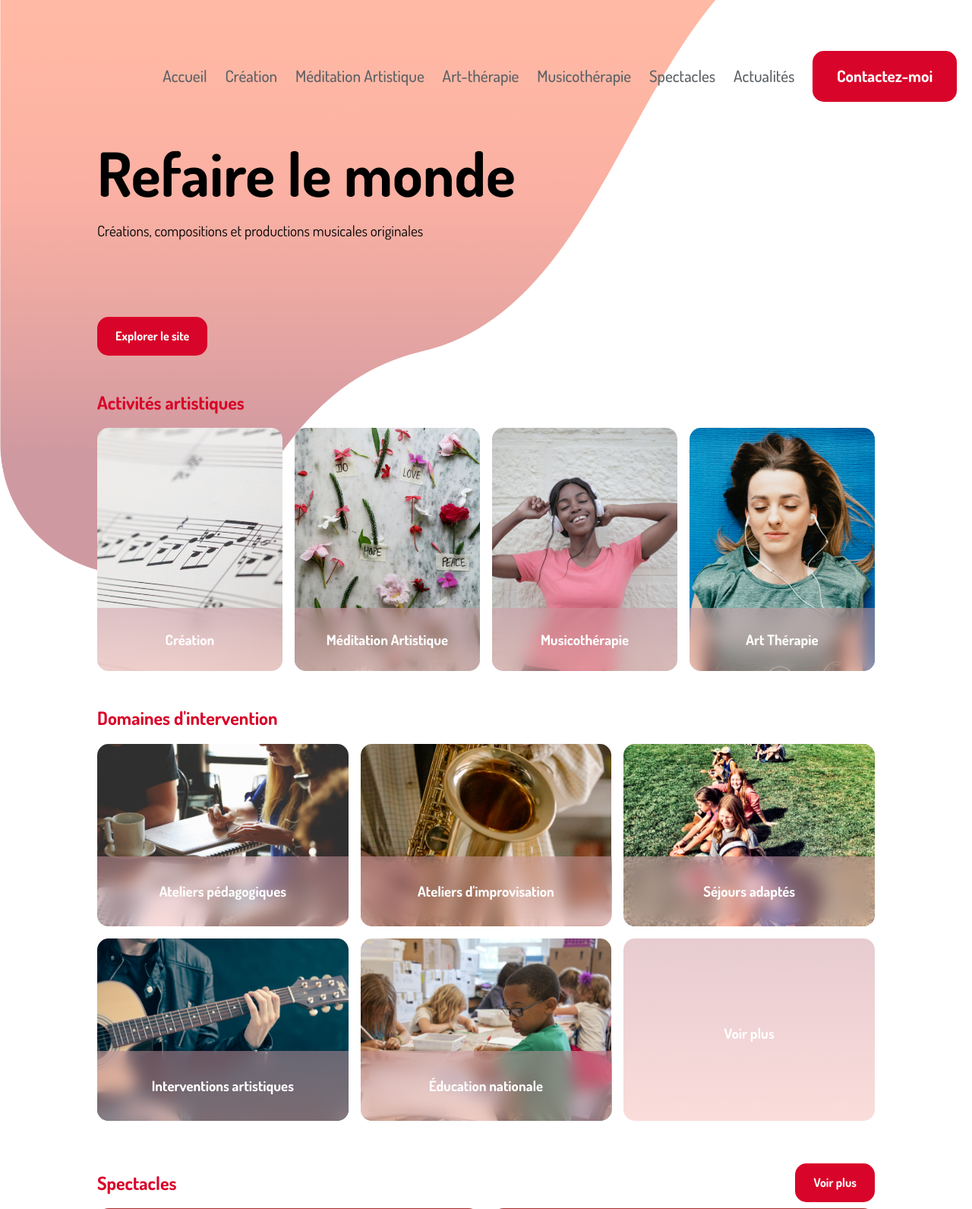
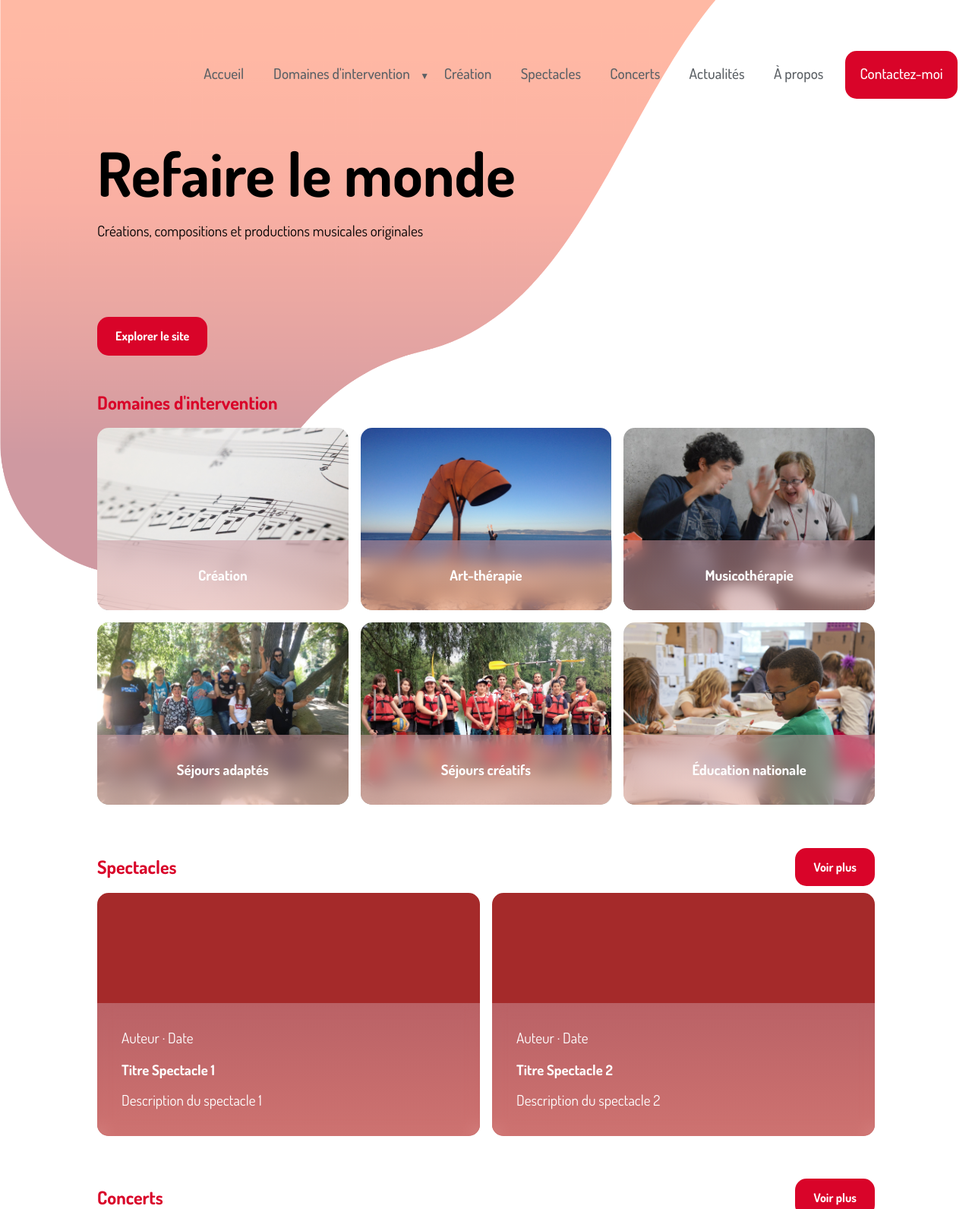
Before and after one commit to trmouv/refaire_le_monde.io, a PHP site: page / in a window 1280 px wide. Shown: the top 1591 px of the page at 76% size. Run offline with PHP 8.4, Linux system fonts and the light colour scheme.

Commit message:
changement format PHP
Ajout des pages enfants des domaines d'intervention
Ajout menu.php
Modif @index.php -> ajout php include

```diff
--- a/index.html
+++ b/index.php
@@ -16,26 +16,34 @@
         <div id="mySidenav" class="sidenav">
             <a href="javascript:void(0)" class="closebtn" onclick="closeNav()">&times;</a>
             <a href="#">Accueil</a>
+            <a href="#">Domaines d'intervention</a>
             <a href="#">Création</a>
-            <a href="#">Méditation artistique</a>
-            <a href="#">Art-thérapie</a>
-            <a href="#">Musicothérapie</a>
-            <a href="#">spectacles</a>
+            <a href="#">Spectacles</a>
+            <a href="#">Concerts</a>
             <a href="#">Actualités</a>
+            <a href="#">À propos</a>
           </div>
         </section>
         <section>
         <header class="menu_desktop">
             <nav>
-                <ul id="navigation_top">
-                    <li>Accueil</li>
-                    <li>Création</li>
-                    <li>Méditation Artistique</li>
-                    <li>Art-thérapie</li>
-                    <li>Musicothérapie</li>
-                    <li>Spectacles</li>
-                    <li>Actualités</li>
-                    <li><button>Contactez-moi</button></li>
+                <ul>
+                    <li class="menu_first_lvl"><a>Accueil</a></li>
+                    <li class="deroulant"><a href="#">Domaines d'intervention &ensp;</a>
+                        <ul class="sous">
+                            <li><a href="#">Art Thérapie</a></li>
+                            <li><a href="#">Musicothérapie</a></li>
+                            <li><a href="#">Sejours adaptés</a></li>
+                            <li><a href="#">Séjours créatifs</a></li>
+                            <li><a href="#">Éducation Nationale</a></li>
+                        </ul>
+                    </li>
+                    <li class="menu_first_lvl"><a>Création</a></li>
+                    <li class="menu_first_lvl"><a>Spectacles</a></li>
+                    <li class="menu_first_lvl"><a>Concerts</a></li>
+                    <li class="menu_first_lvl"><a>Actualités</a></li>
+                    <li class="menu_first_lvl"><a>À propos</a></li>
+                    <li class="menu_first_lvl" id="contact_btn_menu"><a>Contactez-moi</a></li>
                 </ul>
             </nav>
         </header>
@@ -46,25 +54,15 @@
             <button>Explorer le site</button>
         </section>
 
-        <section class="activite">
-            <h2>Activités artistiques</h2>
-            <article class="activites">
-                <article class="box_4" id="creation"><div><h3>Création</h3></div></article>
-                <article class="box_4" id="meditation"><div><h3>Méditation Artistique</h3></div></article>
-                <article class="box_4" id="musicotherapie"><div><h3>Musicothérapie</h3></div></article>
-                <article class="box_4" id="therapie"><div><h3>Art Thérapie</h3></div></article>
-            </article>
-        </section>
-
         <section class="intervention">
             <h2>Domaines d'intervention</h2>
             <article class="interventions">
-                <article class="box_3" id="pedagogie"><div><h3>Ateliers pédagogiques</h3></div></article>
-                <article class="box_3" id="improvisation"><div><h3>Ateliers d'improvisation</h3></div></article>
-                <article class="box_3" id="sejours_adapte"><div><h3>Séjours adaptés</h3></div></article>
-                <article class="box_3" id="intervention"><div><h3>Interventions artistiques</h3></div></article>
+                <article class="box_3" id="creation"><div><h3>Création</h3></div></article>
+                <article class="box_3" id="art_therapie"><div><h3>Art-thérapie</h3></div></article>
+                <article class="box_3" id="musicotherapie"><div><h3>Musicothérapie</h3></div></article>
+                <article class="box_3" id="sejour_adapte"><div><h3>Séjours adaptés</h3></div></article>
+                <article class="box_3" id="sejour_creatif"><div><h3>Séjours créatifs</h3></div></article>
                 <article class="box_3" id="education"><div><h3>Éducation nationale</h3></div></article>
-                <article class="box_3" id="plus"><h3>Voir plus</h3></article>
             </article>
         </section>
 
--- a/style.css
+++ b/style.css
@@ -739,23 +739,115 @@ header.menu_desktop{
   right: 0;
   top: 0;
 }
+/* Menu Navigation */
 
-#navigation_top ul{
-    list-style: none;
+header nav ul {
+  list-style-type: none;
 }
 
-#navigation_top li{
-    display: inline;
-    margin-right: 20px;
-    font-weight: 500;
-    font-size: 1.1em;
-    color: #5b6065;
+header nav ul li{
+  padding: 0 10px 0 10px;
+  float: left;
+  text-align: center;
+  position: relative;
 }
 
-#navigation_top li:hover{
+.menu_first_lvl{
+  padding: 1em 0.5em 1em 0.5em;
+  margin-right: 1em;
+}
+
+.menu_first_lvl:hover{
+  background: linear-gradient(180deg, rgba(241, 225, 227, 0.5) 0%, rgba(247, 238, 237, 0.5) 100%);
+  backdrop-filter: blur(10px);
+  -webkit-backdrop-filter: blur(10px);
+  border-radius: 10px 10px 10px 10px;
+}
+
+.deroulant{
+  padding-top: 1em;
+  padding-bottom: 1em;
+}
+
+.deroulant:hover{
+  background: linear-gradient(180deg, rgba(241, 225, 227, 0.5) 0%, rgba(247, 238, 237, 0.5) 100%);
+  backdrop-filter: blur(10px);
+  -webkit-backdrop-filter: blur(10px);
+  border-radius: 10px;
+}
+
+#contact_btn_menu{
+  padding-left: 1em;
+  padding-right: 1em;
+  background-color: #D90429;
+  border-radius: 15px;
+}
+
+#contact_btn_menu a{
+  color: #fff;
+}
+
+header nav ul::after{
+  content: "";
+  display: table;
+  clear: both;
+}
+
+header nav a{
+  display: block;
+  text-decoration: none;
+  color: #5b6065;
+  border-bottom: 2px solid transparent;
+  cursor: pointer;
+}
+
+header nav a:hover{
   color: #D90429;
   cursor: pointer;
 }
+
+header .sous{
+  display: none;
+  background: linear-gradient(180deg, rgba(241, 225, 227, 0.95) 0%, rgba(247, 238, 237, 0.95) 100%);
+  backdrop-filter: blur(20px);
+  -webkit-backdrop-filter: blur(20px);
+  border-radius: 10px 10px 10px 10px;
+  padding: 10px 0 10px 0;
+  position: absolute;
+  width: 100%;
+  z-index: 1000;
+  margin-top: 1em;
+  left: 0;
+}
+header nav > ul li:hover .sous{
+  display: block;
+  cursor: pointer;
+}
+header .sous li{
+  float: none;
+  width: 100%;
+  text-align: left;
+}
+header .sous a{
+  padding: 10px 10px 10px 10px;
+  border-bottom: none;
+  width: 83%;
+}
+header .sous a:hover{
+  border-bottom: none;
+  background-color: rgba(223, 185, 190, 0.5);
+  backdrop-filter: blur(10px);
+  -webkit-backdrop-filter: blur(10px);
+  width: 83%;
+  border-radius: 5px 5px 5px 5px;
+  cursor: pointer;
+}
+header .deroulant > a::after{
+  content:"▼";
+  font-size: 12px;
+}
+
+/* Fin Menu Navigation */
 
 .activites{
     display: grid;
@@ -796,22 +888,36 @@ header.menu_desktop{
     background-size: cover;
 }
 
-#meditation{
-    background-image: url("images/pexels-disha-sheta-4010464.jpg");
+#art_therapie{
+  background-image: url("images/art_therapie_home.JPG");
   background-position: center;
   background-repeat: no-repeat;
   background-size: cover;
 }
 
 #musicotherapie{
-    background-image: url("images/pexels-andrea-piacquadio-3800507.jpg");
+  background-image: url("images/musicotherapie_home.JPG");
   background-position: center;
   background-repeat: no-repeat;
   background-size: cover;
 }
 
-#therapie{
-    background-image: url("images/pexels-karolina-grabowska-4498195.jpg");
+#sejour_adapte{
+    background-image: url("images/sejours_adaptes_home.JPG");
+    background-position: center;
+    background-repeat: no-repeat;
+    background-size: cover;
+}
+
+#sejour_creatif{
+  background-image: url("images/sejour_creatif_home.jpg");
+  background-position: center;
+  background-repeat: no-repeat;
+  background-size: cover;
+}
+
+#education{
+  background-image: url("images/pexels-cdc-3992949.jpg");
   background-position: center;
   background-repeat: no-repeat;
   background-size: cover;
@@ -856,32 +962,6 @@ header.menu_desktop{
     color: #fff;
     position: relative;
     top: 40%;
-}
-
-#pedagogie{
-    background-image: url("images/pexels-startup-stock-photos-7096.jpg");
-}
-
-#improvisation{
-    background-image: url("images/pexels-cottonbro-4786236.jpg");
-}
-
-#sejours_adapte{
-    background-image: url("images/pexels-anny-patterson-1008357.jpg");
-}
-
-#intervention{
-    background-image: url("images/pexels-pixabay-33597.jpg");
-}
-
-#education{
-    background-image: url("images/pexels-cdc-3992949.jpg");
-}
-
-#plus{
-    background: linear-gradient(180deg, rgba(207, 153, 161, 0.5) 0%, rgba(246, 186, 182, 0.5) 100%);
-    backdrop-filter: blur(10px);
-    -webkit-backdrop-filter: blur(10px);
 }
 
 .spectacles{
```
Also changed, not shown: art_therapie.html (added, +143 -0 lines), art_therapie.php (added, +143 -0 lines), menu.php (added, +36 -0 lines), old_menu.html (added, +65 -0 lines), images/DSC_0209-min.JPG (added), images/art_therapie_home.JPG (added), images/musicotherapie_home.JPG (added), images/sejour_creatif_home.jpg (added), images/sejours_adaptes_home.JPG (added), 1 other file. Lines whose indentation alone changed are shown as unchanged.
